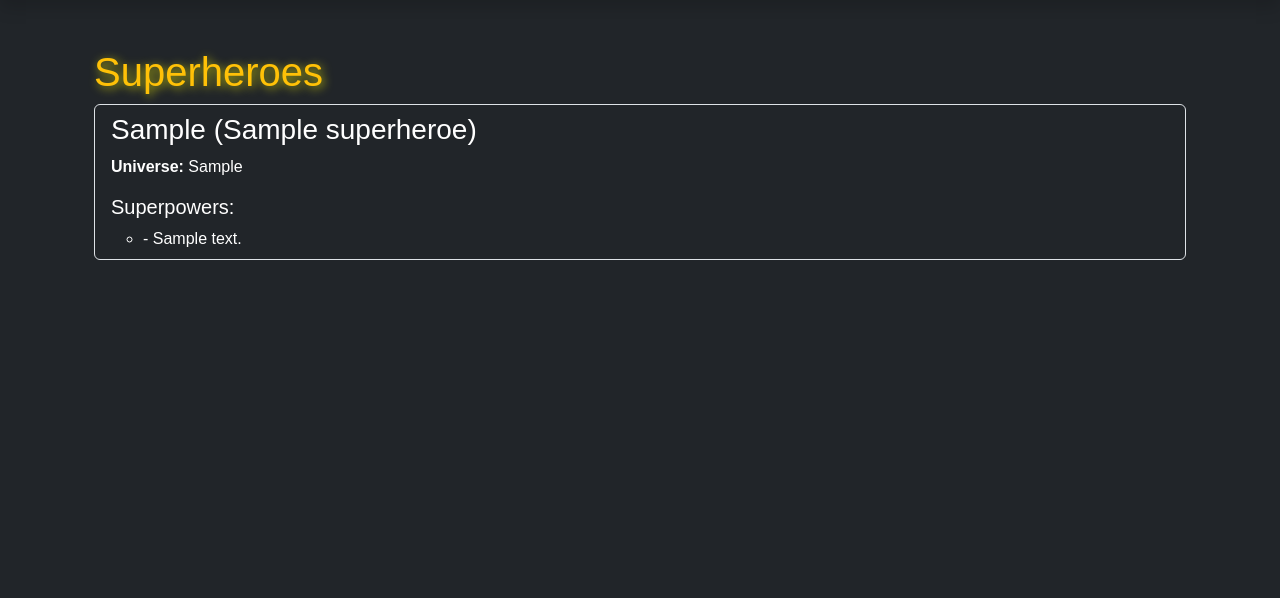
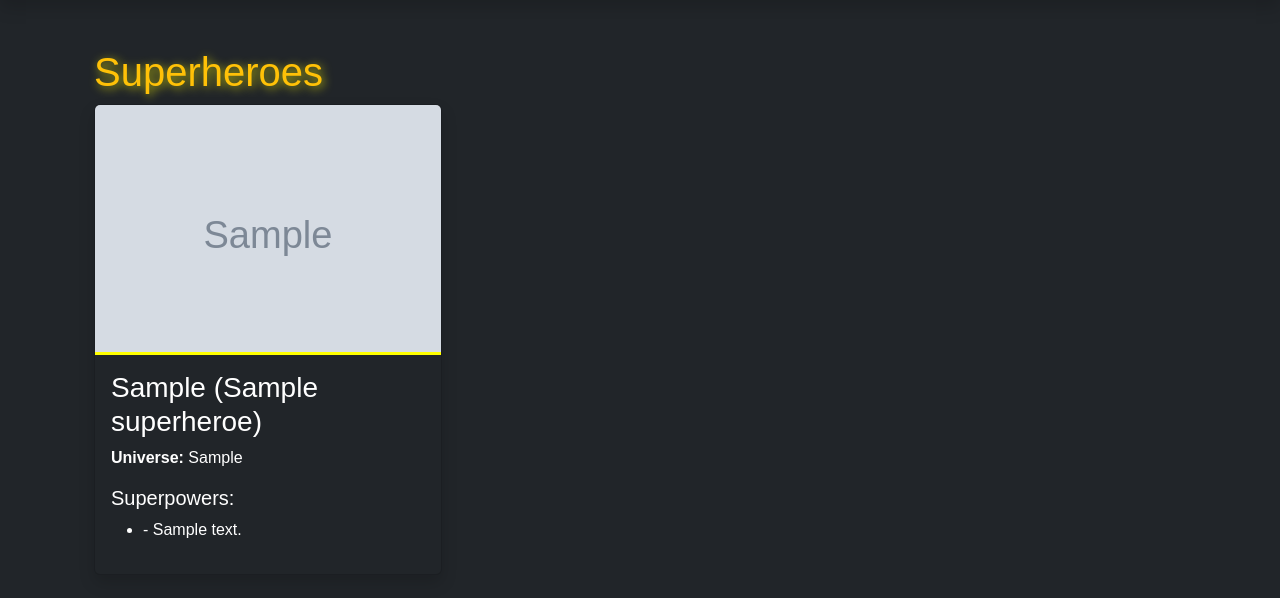
Before and after one commit to miketeachestech/example-superhero-flask-crud-pwa, a Flask app: page / in a window 1280 px wide. Shown: the part 66-664 px from the top of the page. Run offline with Flask 3, Linux system fonts and the light colour scheme; tables that the repository leaves empty hold one stand-in row (values such as "Sample post"); grey boxes marked "Sample" are stand-in pictures.

Commit message:
Added pictures for superheroes.

```diff
--- a/app/database.py
+++ b/app/database.py
@@ -13,13 +13,14 @@ def initialize_db():
     conn = get_db_connection()
     cursor = conn.cursor()
 
-    # Create Superheroes table
+    # Create Superheroes table (including image URL)
     cursor.execute('''
         CREATE TABLE IF NOT EXISTS superheroes (
             id INTEGER PRIMARY KEY AUTOINCREMENT,
             name TEXT NOT NULL UNIQUE,
             alias TEXT NOT NULL,
-            universe TEXT NOT NULL
+            universe TEXT NOT NULL,
+            image_url TEXT DEFAULT 'default.png'
         )
     ''')
 
--- a/app/static/styles.css
+++ b/app/static/styles.css
@@ -23,3 +23,18 @@ h1, .lead {
     text-shadow: 0 0 8px rgba(255, 255, 0, 0.8); /* Yellow glow text */
     color: #ffeb3b !important; /* Bright yellow text */
 }
+
+.card-img-top {
+    height: 250px; /* Fixed height for uniformity */
+    object-fit: cover; /* Ensures the image fills the space */
+    object-position: top; /* Crops toward the top */
+    border-bottom: 3px solid yellow; /* Superhero theme */
+}
+
+.card {
+    transition: transform 0.3s ease-in-out;
+}
+
+.card:hover {
+    transform: scale(1.05);
+}
--- a/app/templates/home.html
+++ b/app/templates/home.html
@@ -4,10 +4,13 @@
 <div class="container">
     <h1 class="text-warning">Superheroes</h1>
 
-    <ul class="list-group">
+    <div class="row">
         {% for hero in superheroes %}
-        <li class="list-group-item bg-dark text-white">
-            <h3>{{ hero['alias'] }} ({{ hero['name'] }})</h3>
+        <div class="col-md-4">
+            <div class="card bg-dark text-white mb-4 shadow">
+                <img src="{{ url_for('static', filename='images/' + hero['image_url']) }}" class="card-img-top" alt="{{ hero['alias'] }}">
+                <div class="card-body">
+                    <h3 class="card-title">{{ hero['alias'] }} ({{ hero['name'] }})</h3>
                     <p><strong>Universe:</strong> {{ hero['universe'] }}</p>
                     <h5>Superpowers:</h5>
                     <ul>
@@ -15,8 +18,10 @@
                         <li>- {{ power }}</li>
                         {% endfor %}
                     </ul>
-        </li>
+                </div>
+            </div>
+        </div>
         {% endfor %}
-    </ul>
+    </div>
 </div>
 {% endblock %}
```
Also changed, not shown: seed_db.py (+10 -8 lines), app/static/images/batman.jpg (added), app/static/images/default.png (added), app/static/images/ironman.png (added), app/static/images/superman.png (added). Lines whose indentation alone changed are shown as unchanged.
